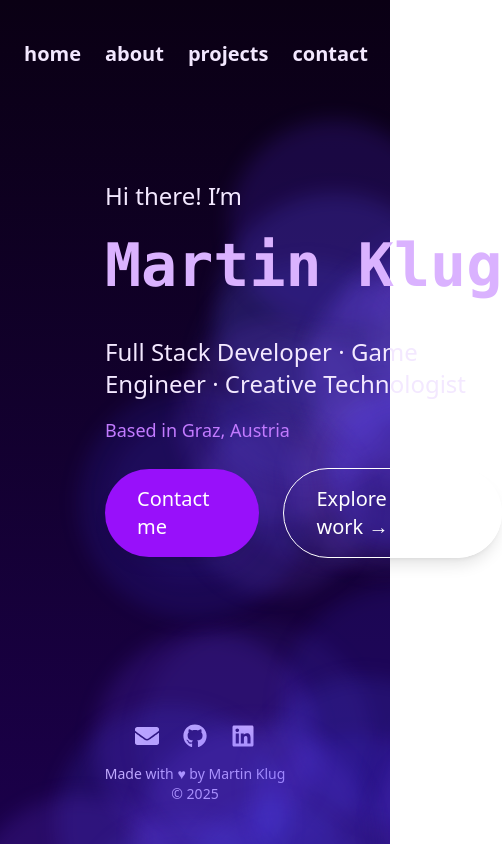
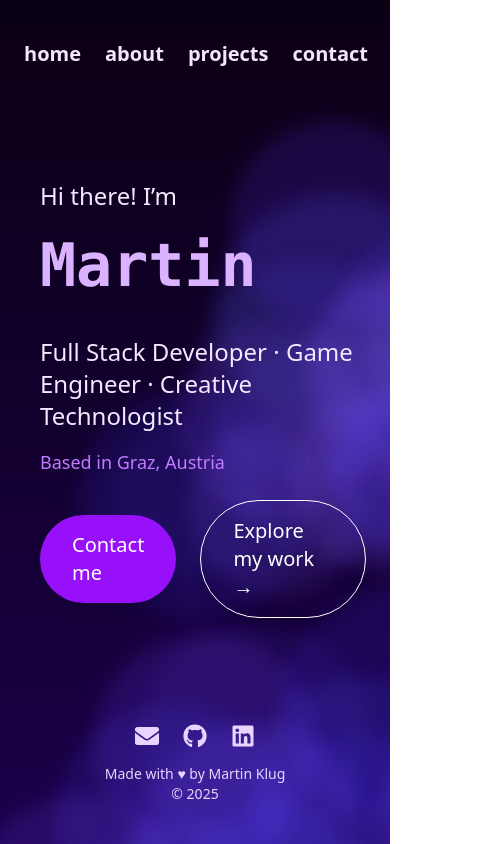
Before and after one commit to Mazzbit/portfolio-website, a Next.js app: page / in a window 390 px wide. Shown: the whole page, 502 px wide, since content can reach past the window. Built offline with nearby package versions, Linux system fonts and the light colour scheme.

Commit message:
added some animations

```diff
--- a/package.json
+++ b/package.json
@@ -9,6 +9,7 @@
     "lint": "next lint"
   },
   "dependencies": {
+    "animate.css": "^4.1.1",
     "lucide-react": "^0.488.0",
     "next": "15.3.0",
     "react": "^19.0.0",
--- a/src/app/globals.css
+++ b/src/app/globals.css
@@ -3,6 +3,21 @@
 @tailwind base;
 @tailwind components;
 @tailwind utilities;
+
+@keyframes fade-in {
+  from {
+    opacity: 0;
+  }
+  to {
+    opacity: 1;
+  }
+}
+
+.fade-in {
+  opacity: 0;
+  animation: fade-in 1s ease-out forwards;
+}
+
 
 @keyframes float-random {
   0% {
@@ -21,7 +36,7 @@
     width: 0ch;
   }
   to {
-    width: 11ch;
+    width: 6ch;
   }
 }
 
@@ -35,7 +50,10 @@
 }
 
 .animate-typing {
-  animation: typing 2s steps(11, end) forwards, blink 1s step-end infinite;
+  width: 0ch;
+  animation:
+    typing 1s steps(6, end) forwards 0.3s,
+    blink 1s step-end infinite;
   white-space: nowrap;
   overflow: hidden;
   display: inline-block;
--- a/src/app/page.tsx
+++ b/src/app/page.tsx
@@ -1,4 +1,5 @@
 import Link from "next/link";
+import 'animate.css';
 import BokehBackground from "@/components/BokehBackground";
 import { FaGithub, FaLinkedin, FaEnvelope } from "react-icons/fa";
 
@@ -15,7 +16,7 @@ export default function HomePage() {
       <div className="relative z-20 text-purple-100 w-full flex-1 flex flex-col">
         {/* Navigation */}
         <nav className="text-center text-xl font-bold space-x-6 mb-12">
-          <Link href="/" className="hover:underline decoration-purple-300 underline-offset-4">home</Link>
+          <Link href="/" className="hover:underline hover:scale-125 decoration-purple-300 underline-offset-4">home</Link>
           <Link href="/about" className="hover:underline decoration-purple-300 underline-offset-4">about</Link>
           <Link href="/projects" className="hover:underline decoration-purple-300 underline-offset-4">projects</Link>
           <Link href="/contact" className="hover:underline decoration-purple-300 underline-offset-4">contact</Link>
@@ -23,16 +24,16 @@ export default function HomePage() {
 
         {/* Intro */}
         <div className="mt-16 w-full flex">
-          <section className="text-left max-w-2xl space-y-4 pl-4" style={{ marginLeft: "calc(100vw / 6)" }}>
-            <p className="text-2xl">Hi there! I’m</p>
+          <section className="text-left max-w-2xl space-y-4 pl-4 lg:ml-[calc(100vw/6)]">
+            <p className="text-2xl animate__animated animate__slideInUp">Hi there! I’m</p>
             <h1 className="text-6xl font-extrabold text-purple-300 font-mono leading-tight">
-              <span className="animate-typing select-none">Martin Klug</span>
+              <span className="animate-typing select-none">Martin</span>
             </h1>
-            <p className="text-2xl">Full Stack Developer · Game Engineer · Creative Technologist</p>
-            <p className="text-lg text-purple-400">Based in Graz, Austria</p>
+            <p className="text-2xl animate__animated animate__fadeIn [animation-delay:1.25s]">Full Stack Developer · Game Engineer · Creative Technologist</p>
+            <p className="text-lg text-purple-400 animate__animated animate__fadeIn [animation-delay:1.5s] ">Based in Graz, Austria</p>
 
             {/* Call to Action */}
-            <div className="flex flex-row items-center justify-start space-x-6 mt-6">
+            <div className="flex flex-row items-center justify-start space-x-6 mt-6 animate__animated animate__fadeIn [animation-delay:1.75s]">
               <Link
                 href="/contact"
                 className="inline-block px-8 py-4 text-xl bg-purple-600 text-white rounded-full shadow-lg hover:bg-purple-700 transition duration-300 ease-in-out"
@@ -53,7 +54,7 @@ export default function HomePage() {
       </div>
 
       {/* Footer */}
-      <footer className="mb-0 text-center text-sm text-purple-200">
+      <footer className="mb-0 text-center text-sm text-purple-200 animate__animated animate__fadeIn [animation-delay:2s]">
         {/* Social Links */}
         <section className="mb-4 flex justify-center mt-12 space-x-6 text-2xl">
               <a href="mailto:martin@example.com" className="hover:text-purple-400 transition" aria-label="Email">
--- a/tailwind.config.js
+++ b/tailwind.config.js
@@ -7,17 +7,8 @@ module.exports = {
   theme: {
     extend: {
       keyframes: {
-        typing: {
-          from: { width: '0' },
-          to: { width: '100%' },
-        },
-        blink: {
-          '50%': { borderColor: 'transparent' },
-        },
       },
       animation: {
-        typing: 'typing 2s steps(12, end) forwards',
-        blink: 'blink 1s step-end infinite',
       },
     },
   },
```
Also changed, not shown: public/bokeh.png (added), 1 other file (tests, documents, lock files or other folders).
